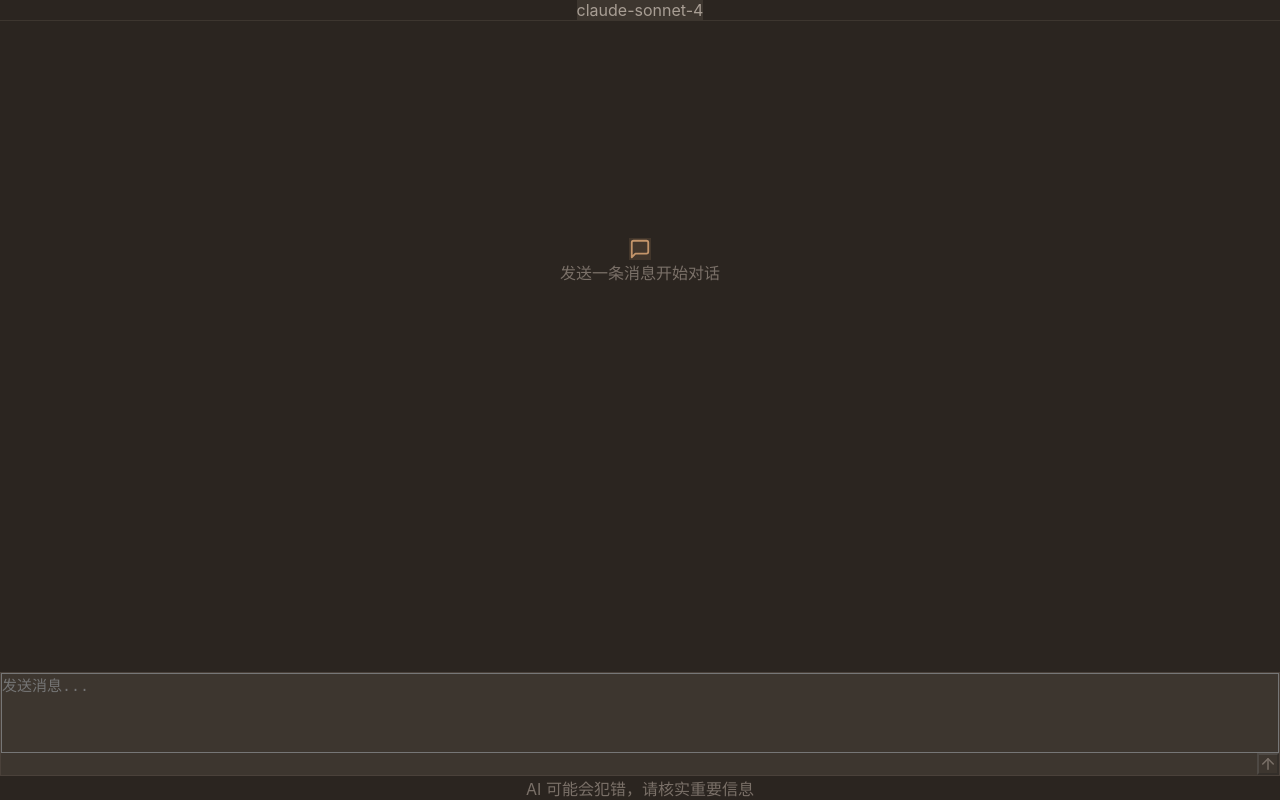
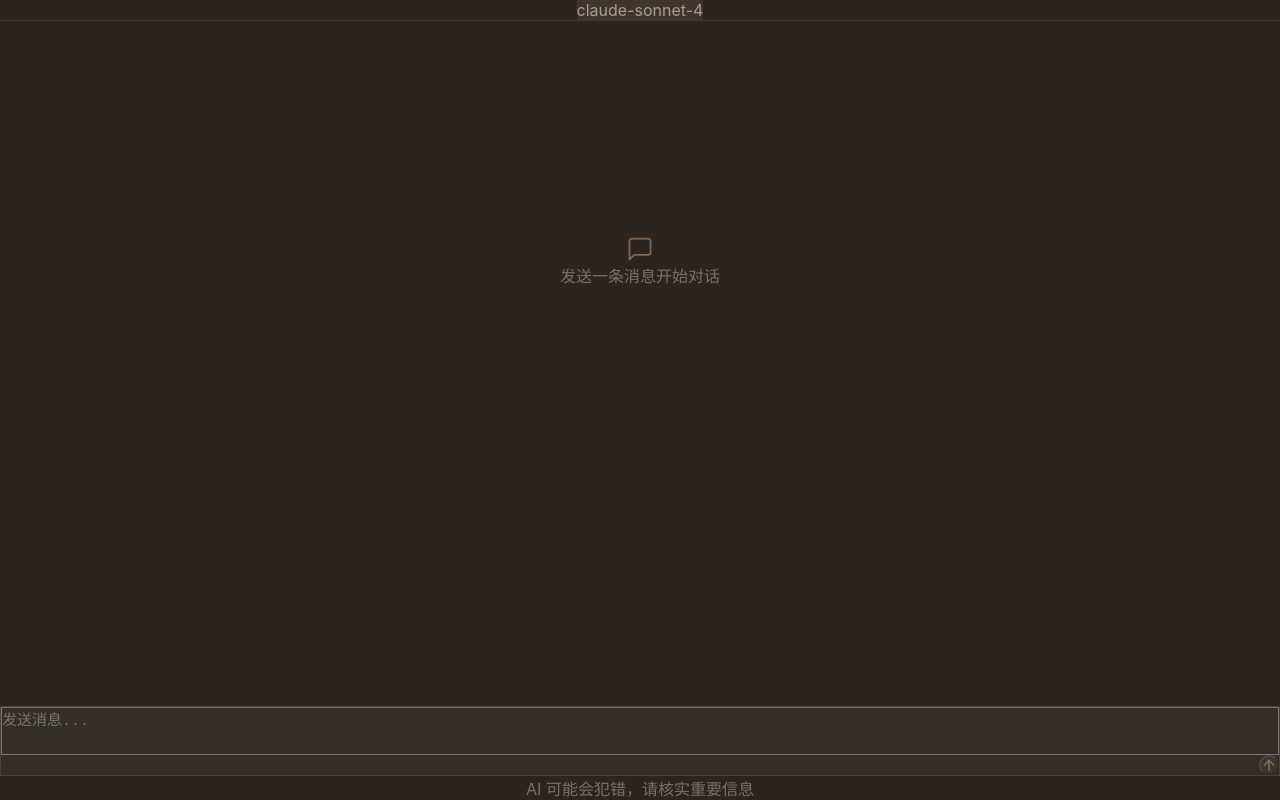
Before and after one commit to miragrey347-ctrl/chat, a Next.js app: page /chat in a window 1280 px wide. Built offline with nearby package versions, Linux system fonts and the light colour scheme.

Commit message:
UI: remove card bg, thicker input, round send btn

```diff
--- a/src/app/chat/page.tsx
+++ b/src/app/chat/page.tsx
@@ -186,14 +186,9 @@ export default function ChatPage() {
         <div className="max-w-3xl mx-auto">
           {messages.length === 0 && (
             <div className="flex flex-col items-center justify-center min-h-[60vh] gap-3">
-              <div
-                className="w-12 h-12 rounded-2xl flex items-center justify-center"
-                style={{ background: "var(--accent-muted)" }}
-              >
-                <svg width="22" height="22" viewBox="0 0 24 24" fill="none" stroke="var(--accent)" strokeWidth="2" strokeLinecap="round" strokeLinejoin="round">
-                  <path d="M21 15a2 2 0 0 1-2 2H7l-4 4V5a2 2 0 0 1 2-2h14a2 2 0 0 1 2 2z" />
-                </svg>
-              </div>
+              <svg width="28" height="28" viewBox="0 0 24 24" fill="none" stroke="var(--accent)" strokeWidth="1.5" strokeLinecap="round" strokeLinejoin="round" style={{ opacity: 0.6 }}>
+                <path d="M21 15a2 2 0 0 1-2 2H7l-4 4V5a2 2 0 0 1 2-2h14a2 2 0 0 1 2 2z" />
+              </svg>
               <p className="text-sm" style={{ color: "var(--text-tertiary)" }}>
                 发送一条消息开始对话
               </p>
--- a/src/app/login/page.tsx
+++ b/src/app/login/page.tsx
@@ -35,24 +35,18 @@ export default function LoginPage() {
 
   return (
     <div
-      className="min-h-screen flex flex-col items-center justify-center px-6"
+      className="min-h-screen flex flex-col items-center justify-center px-8"
       style={{ background: "var(--bg-primary)" }}
     >
       <form
         onSubmit={handleSubmit}
         className="w-full"
-        style={{ maxWidth: "400px" }}
+        style={{ maxWidth: "340px" }}
       >
-        {/* Logo area */}
         <div className="text-center mb-10">
-          <div
-            className="inline-flex items-center justify-center w-16 h-16 rounded-2xl mb-5"
-            style={{ background: "var(--accent-muted)" }}
-          >
-            <svg width="28" height="28" viewBox="0 0 24 24" fill="none" stroke="var(--accent)" strokeWidth="2" strokeLinecap="round" strokeLinejoin="round">
+          <svg className="mx-auto mb-5" width="36" height="36" viewBox="0 0 24 24" fill="none" stroke="var(--accent)" strokeWidth="1.5" strokeLinecap="round" strokeLinejoin="round" style={{ opacity: 0.8 }}>
             <path d="M21 15a2 2 0 0 1-2 2H7l-4 4V5a2 2 0 0 1 2-2h14a2 2 0 0 1 2 2z" />
           </svg>
-          </div>
           <h1
             className="text-xl font-semibold tracking-tight"
             style={{ color: "var(--text-primary)" }}
@@ -64,20 +58,15 @@ export default function LoginPage() {
           </p>
         </div>
 
-        {/* Input card */}
-        <div
-          className="rounded-2xl p-6"
-          style={{ background: "var(--bg-secondary)", border: "1px solid var(--border-subtle)" }}
-        >
         <input
           type="password"
           value={password}
           onChange={(e) => setPassword(e.target.value)}
           placeholder="密码"
           autoFocus
-            className="w-full px-4 py-3.5 rounded-xl text-[15px] outline-none transition-all"
+          className="w-full px-4 py-3.5 rounded-2xl text-[15px] outline-none transition-all"
           style={{
-              background: "var(--bg-input)",
+            background: "var(--bg-secondary)",
             color: "var(--text-primary)",
             border: "1px solid var(--border-color)",
           }}
@@ -94,7 +83,7 @@ export default function LoginPage() {
         <button
           type="submit"
           disabled={loading || !password}
-            className="w-full mt-4 py-3.5 rounded-xl text-[15px] font-medium transition-all"
+          className="w-full mt-3 py-3.5 rounded-2xl text-[15px] font-medium transition-all"
           style={{
             background: password ? "var(--accent)" : "var(--bg-tertiary)",
             color: password ? "#1a1410" : "var(--text-tertiary)",
@@ -104,7 +93,6 @@ export default function LoginPage() {
         >
           {loading ? "验证中..." : "进入"}
         </button>
-        </div>
       </form>
     </div>
   );
--- a/src/components/ChatInput.tsx
+++ b/src/components/ChatInput.tsx
@@ -42,9 +42,9 @@ export default function ChatInput({ onSend, disabled }: ChatInputProps) {
 
   return (
     <div
-      className="border rounded-2xl flex flex-col"
+      className="border rounded-3xl flex flex-col overflow-hidden"
       style={{
-        background: "var(--bg-input)",
+        background: "var(--bg-secondary)",
         borderColor: "var(--border-color)",
       }}
     >
@@ -54,27 +54,27 @@ export default function ChatInput({ onSend, disabled }: ChatInputProps) {
         onChange={(e) => setValue(e.target.value)}
         onKeyDown={handleKeyDown}
         placeholder="发送消息..."
-        rows={3}
+        rows={1}
         disabled={disabled}
-        className="flex-1 bg-transparent outline-none resize-none text-[15px] leading-relaxed px-5 pt-4 pb-2"
+        className="flex-1 bg-transparent outline-none resize-none text-[15px] leading-relaxed px-5 pt-4 pb-1"
         style={{
           color: "var(--text-primary)",
           maxHeight: "200px",
-          minHeight: "80px",
+          minHeight: "48px",
         }}
       />
-      <div className="flex items-center justify-end px-3 pb-3">
+      <div className="flex items-center justify-end px-3 pb-3 pt-1">
         <button
           onClick={handleSend}
           disabled={!value.trim() || disabled}
-          className="shrink-0 w-9 h-9 rounded-xl flex items-center justify-center transition-all"
+          className="shrink-0 w-8 h-8 rounded-full flex items-center justify-center transition-all"
           style={{
             background: value.trim() ? "var(--accent)" : "var(--bg-tertiary)",
             color: value.trim() ? "#1a1410" : "var(--text-tertiary)",
             cursor: value.trim() && !disabled ? "pointer" : "not-allowed",
           }}
         >
-          <svg width="18" height="18" viewBox="0 0 24 24" fill="none" stroke="currentColor" strokeWidth="2" strokeLinecap="round" strokeLinejoin="round">
+          <svg width="16" height="16" viewBox="0 0 24 24" fill="none" stroke="currentColor" strokeWidth="2.5" strokeLinecap="round" strokeLinejoin="round">
             <line x1="12" y1="19" x2="12" y2="5" />
             <polyline points="5 12 12 5 19 12" />
           </svg>
```
Lines whose indentation alone changed are shown as unchanged.
